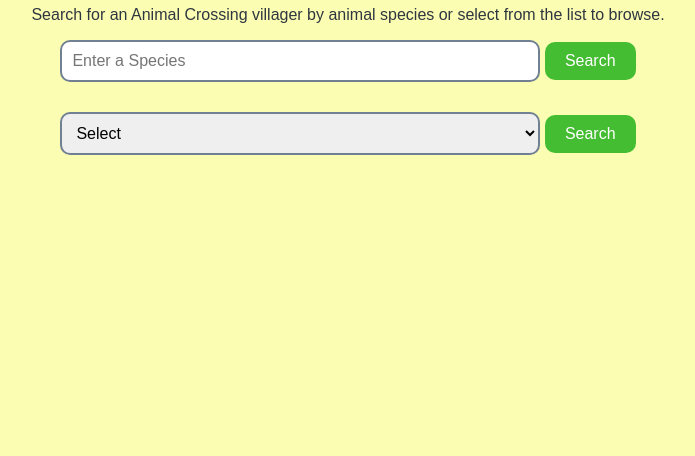
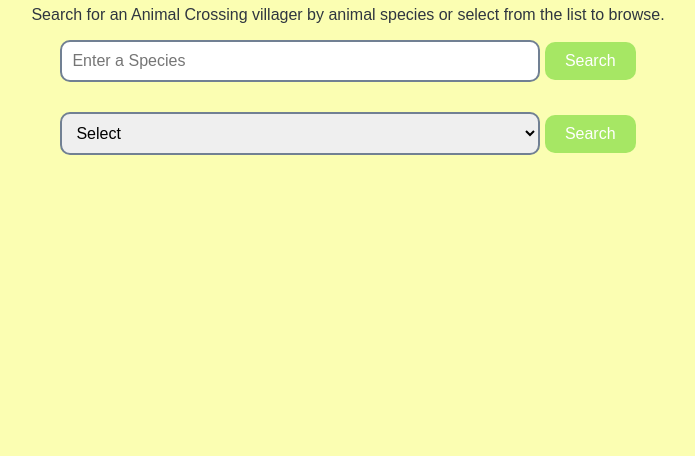
Before and after one commit to victoria-ngo/Animal-Crossing-API, a plain HTML site: page index.html in a window 1280 px wide. Shown: the part 344-800 px from the top of the page, without its empty margins (292-987 px from the left). Drawn offline with Linux system fonts and the light colour scheme; a web font is replaced by a local one.

Commit message:
styling: change button colors

```diff
--- a/style.css
+++ b/style.css
@@ -45,16 +45,18 @@ box-sizing: border-box;
 
 button {
   padding: 10px 20px;
-  background-color: #44bd32;
+  background-color: #a6e764;
   color: white;
   border: none;
   border-radius: 10px;
   font-size: 16px;
   cursor: pointer;
+   font-family: "biorhyme-variable", sans-serif;
+  font-variation-settings: "wdth" 100;
 }
 
 button:hover {
-  background-color: #4cd137;
+  background-color: #91ed36;
 }
 
 .filter {
```
